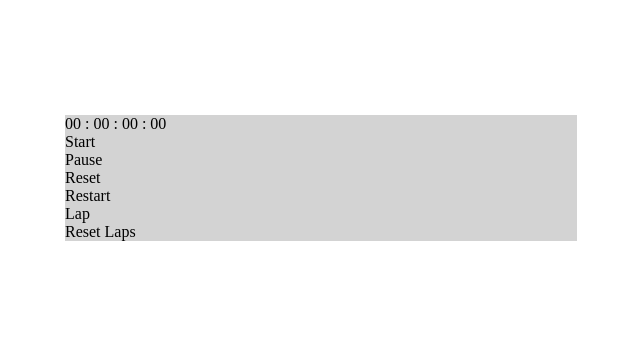
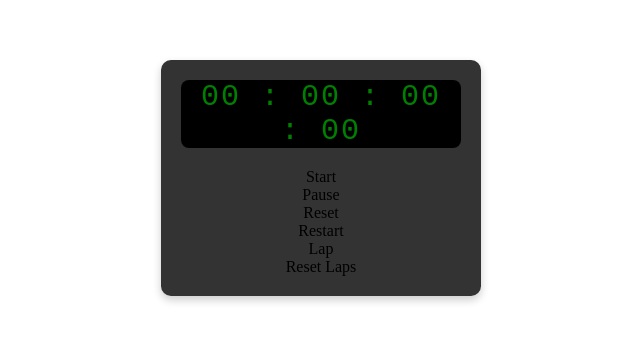
Before and after one commit to GregoryRobetertson/PRODIGY_WD_02, a plain HTML site: page index.html in a window 1280 px wide. Shown: the part 222-564 px from the top of the page, without its empty margins (319-959 px from the left). Drawn offline with Linux system fonts and the light colour scheme.

Commit message:
chnage styles

```diff
--- a/styles.css
+++ b/styles.css
@@ -5,10 +5,24 @@
 }
 
 .container {
-    width: 40%;
+    width: 320px;
+    padding: 20px;
+    border-radius: 10px;
+text-align: center;
+box-shadow: 0 4px 8px rgba(0, 0, 0, 0.2);
     top: 50%;
     left: 50%;
     position: absolute;
     transform: translate(-50%, -50%);
-    background: lightgray;
+    background: #333; ;
 }
+
+.timer-display {
+    background-color:black ;
+    color: green;
+    font-size: 30px;
+    border-radius: 8px;
+    margin-bottom: 20px;
+    font-family: 'Courier New', Courier, monospace;
+    letter-spacing: 2px;
+}
```
